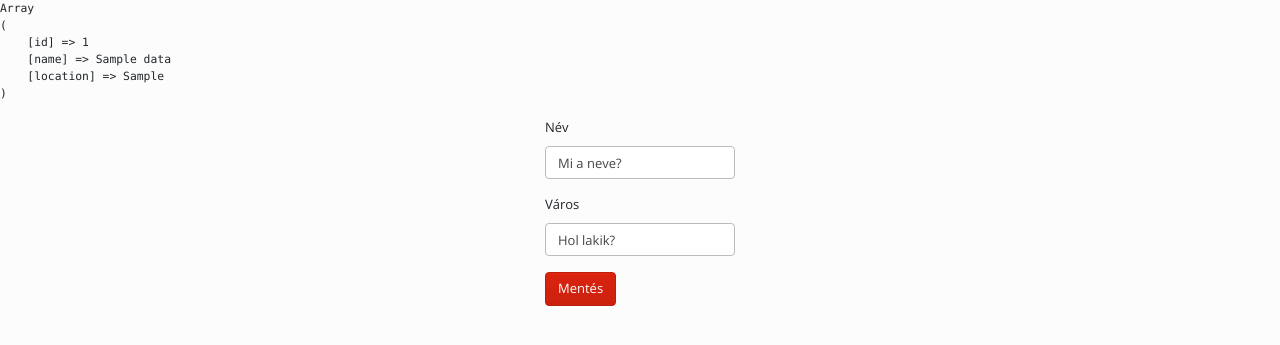
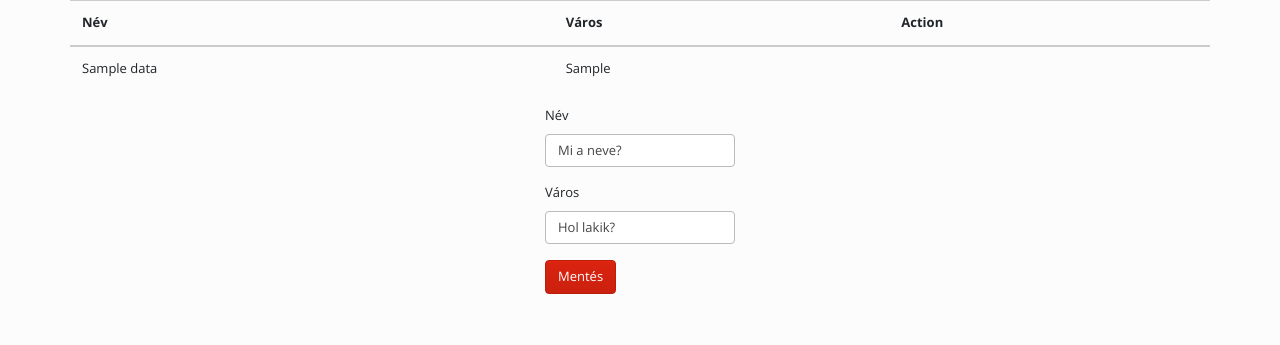
Before and after one commit to Nyolczas/php-CRUD, a PHP site: page / in a window 1280 px wide. Shown: the top 345 px of the page. Run offline with PHP 8.4, Linux system fonts and the light colour scheme; tables that the repository leaves empty or names only in its code hold one stand-in row (values such as "Sample post").

Commit message:
Update index.php

```diff
--- a/index.php
+++ b/index.php
@@ -1,5 +1,5 @@
 <!doctype html>
-<html lang="en">
+<html lang="hu">
   <head>
     <title>CRUD</title>
     <!-- Required meta tags -->
@@ -16,14 +16,28 @@
       <?php
         $mysqli = new mysqli('localhost', 'root', '', 'crud') or die(mysql_error($mysqli));
         $result = $mysqli->query("SELECT * FROM data") or die($mysqli->error);
-        pre_r($result->fetch_assoc());
 
-        function pre_r($array){
-            echo "<pre>";
-            print_r($array);
-            echo "</pre>";
-        }
       ?>
+      <div class="container">
+        <div class="row justify-content-center">
+          <table class="table">
+            <thead>
+              <tr>
+                <th>Név</th>
+                <th>Város</th>
+                <th colspan="2">Action</th>
+              </tr>
+            </thead>
+            <?php while ($row = $result->fetch_assoc()): ?>
+              <tr>
+                <td> <?php echo $row['name']; ?></td>
+                <td> <?php echo $row['location']; ?></td>
+                <td></td>
+              </tr>
+            <?php endwhile; ?>
+          </table>
+        </div>
+
         <div class="row justify-content-center">
             <form action="process.php" method="post">
                 <div class="form-group">
@@ -39,6 +53,7 @@
                 </div>
             </form>
         </div>
+      </div>
     <!-- Optional JavaScript -->
     <!-- jQuery first, then Popper.js, then Bootstrap JS -->
     <script src="https://code.jquery.com/jquery-3.3.1.slim.min.js" integrity="sha384-q8i/X+965DzO0rT7abK41JStQIAqVgRVzpbzo5smXKp4YfRvH+8abtTE1Pi6jizo" crossorigin="anonymous"></script>
```
Lines whose indentation alone changed are shown as unchanged.
